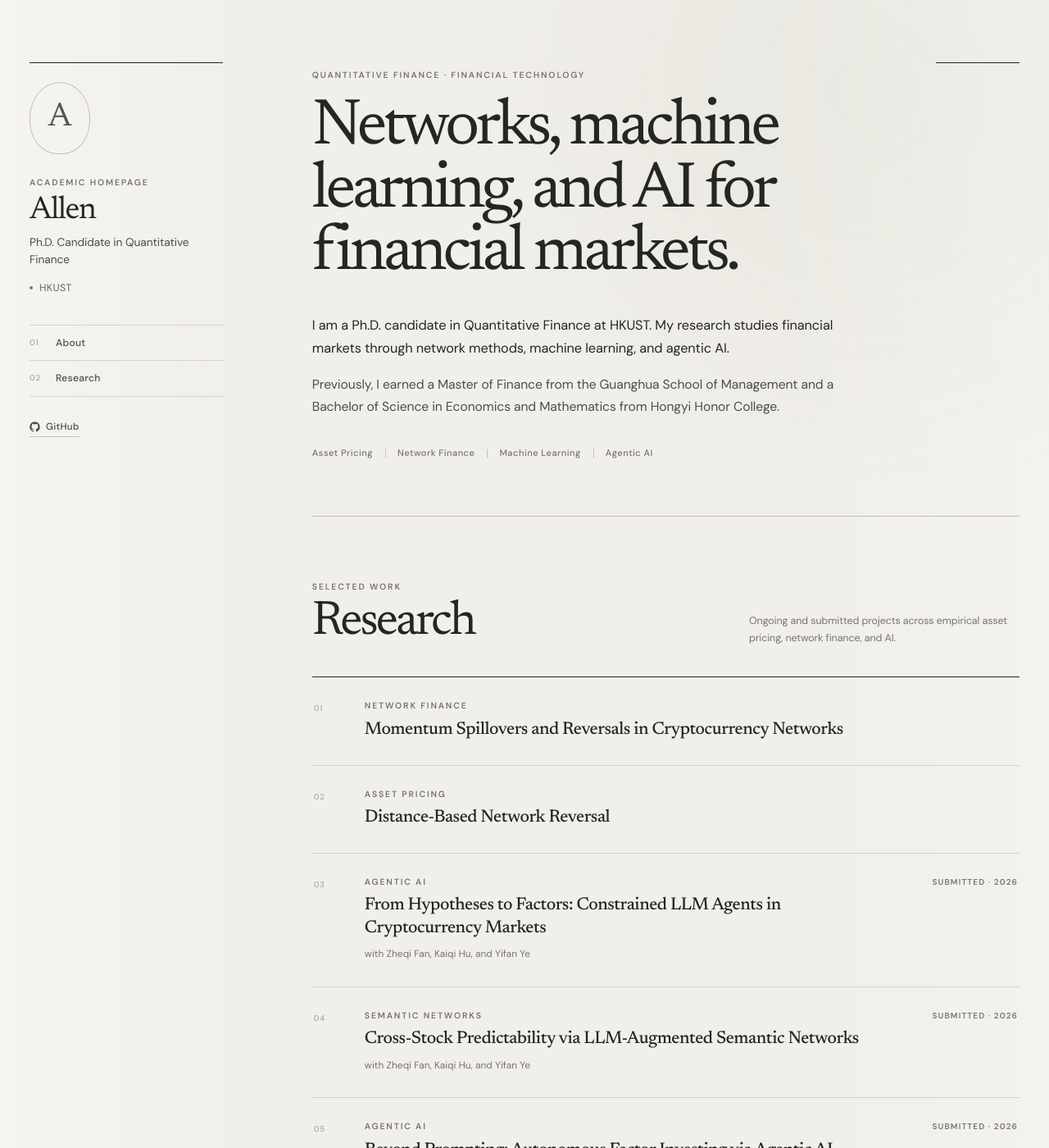
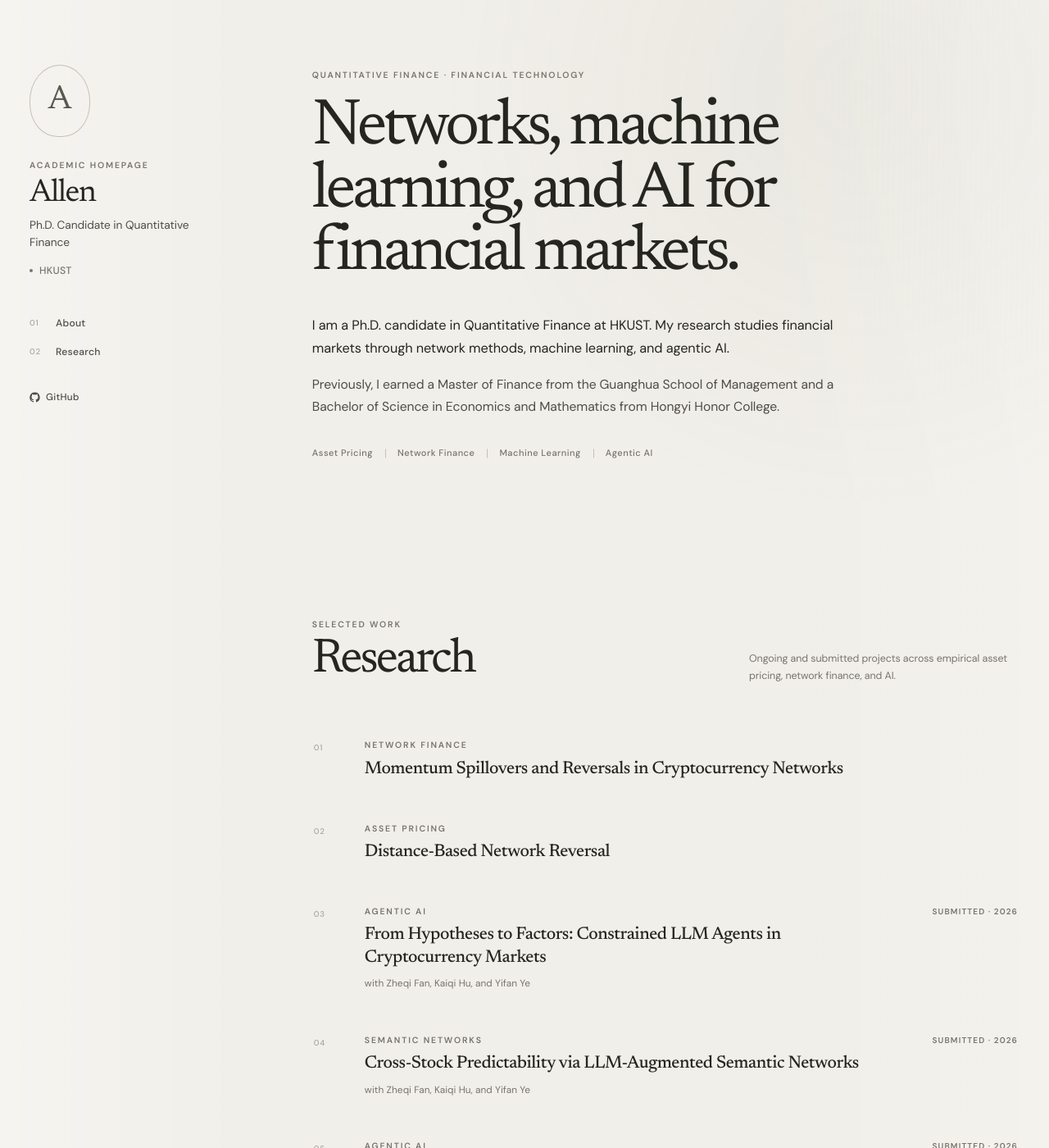
Before and after one commit to allenh16/allenh16.github.io, a Jekyll site: the page built from index.md, in a window 1280 px wide and 1400 px high. Shown: the whole window at 82% size. Built offline with Jekyll 4.4.1, drawn with Linux system fonts in a browser that asks for light colours.

Commit message:
Use spacing for section hierarchy (#3)
Remove strong section rules and use whitespace, scale, and rhythm to separate functional areas.

```diff
--- a/assets/css/style.scss
+++ b/assets/css/style.scss
@@ -75,8 +75,7 @@ a { color: inherit; }
   top: 54px;
   align-self: start;
   min-width: 0;
-  padding-top: 22px;
-  border-top: 1px solid var(--ink);
+  padding-top: 2px;
 }
 
 .profile-avatar,
@@ -149,17 +148,15 @@ a { color: inherit; }
 
 .profile-nav {
   display: grid;
-  gap: 0;
-  margin: 34px 0 27px;
-  border-top: 1px solid var(--rule);
+  gap: 7px;
+  margin: 39px 0 31px;
 }
 
 .profile-nav a {
   display: grid;
   grid-template-columns: 32px 1fr;
   align-items: center;
-  padding: 11px 0;
-  border-bottom: 1px solid var(--rule);
+  padding: 4px 0;
   color: var(--ink-soft);
   font-size: .76rem;
   font-weight: 500;
@@ -183,8 +180,7 @@ a { color: inherit; }
   display: inline-flex;
   align-items: center;
   gap: 7px;
-  padding-bottom: 2px;
-  border-bottom: 1px solid var(--rule-dark);
+  padding-bottom: 1px;
   color: var(--ink-soft);
   font-size: .73rem;
   font-weight: 500;
@@ -193,25 +189,14 @@ a { color: inherit; }
   transition: border-color .2s ease, color .2s ease;
 }
 
-.profile-links a:hover { color: var(--ink); border-color: var(--ink); }
+.profile-links a:hover { color: var(--ink); }
 .profile-links svg { width: 13px; height: 13px; fill: currentColor; }
 
 main { min-width: 0; }
 
 .hero {
   position: relative;
-  padding: 8px 0 67px;
-  border-bottom: 1px solid var(--rule-dark);
-}
-
-.hero::before {
-  position: absolute;
-  top: 0;
-  right: 0;
-  width: clamp(52px, 8vw, 104px);
-  height: 1px;
-  background: var(--ink);
-  content: "";
+  padding: 8px 0 76px;
 }
 
 .hero h2 {
@@ -264,7 +249,7 @@ main { min-width: 0; }
 }
 
 .content-section {
-  padding: 78px 0 24px;
+  padding: 116px 0 24px;
   scroll-margin-top: 36px;
 }
 
@@ -273,7 +258,7 @@ main { min-width: 0; }
   grid-template-columns: 1fr minmax(250px, 330px);
   align-items: end;
   gap: 54px;
-  margin-bottom: 37px;
+  margin-bottom: 47px;
 }
 
 .section-heading h2 {
@@ -292,21 +277,20 @@ main { min-width: 0; }
   line-height: 1.65;
 }
 
-.research-list { border-top: 1px solid var(--ink); }
+.research-list { display: grid; gap: 9px; }
 
 .research-item {
   display: grid;
   grid-template-columns: 42px minmax(0, 1fr) auto;
   gap: 20px;
   align-items: start;
-  padding: 27px 2px 29px;
-  border-bottom: 1px solid var(--rule);
+  padding: 20px 2px 22px;
   transition: padding-left .22s ease, padding-right .22s ease, background .22s ease;
 }
 
 .research-item:hover {
-  padding-right: 12px;
-  padding-left: 12px;
+  padding-right: 10px;
+  padding-left: 10px;
   background: rgba(255,255,255,.22);
 }
 
@@ -371,7 +355,7 @@ a:focus-visible {
     display: grid;
     grid-template-columns: auto 1fr;
     column-gap: 26px;
-    padding-top: 20px;
+    padding-top: 0;
   }
   .profile-avatar, .profile-monogram { grid-row: 1 / span 2; margin-bottom: 0; }
   .profile-nav {
@@ -379,7 +363,7 @@ a:focus-visible {
     grid-template-columns: repeat(2, 1fr);
     margin: 27px 0 22px;
   }
-  .profile-nav a:nth-child(2) { border-left: 1px solid var(--rule); padding-left: 18px; }
+  .profile-nav a:nth-child(2) { padding-left: 18px; }
   .profile-links { grid-column: 1 / -1; }
 }
 
@@ -394,7 +378,7 @@ a:focus-visible {
   .hero h2 { margin-top: 17px; font-size: clamp(3rem, 15vw, 4.2rem); }
   .topic-list { row-gap: 8px; }
   .topic-list span { padding: 0 10px; }
-  .content-section { padding-top: 58px; }
+  .content-section { padding-top: 84px; }
   .section-heading { grid-template-columns: 1fr; gap: 17px; margin-bottom: 29px; }
   .research-item { grid-template-columns: 27px minmax(0, 1fr); gap: 11px; padding: 24px 0 25px; }
   .research-item:hover { padding-right: 0; padding-left: 0; background: transparent; }
```
